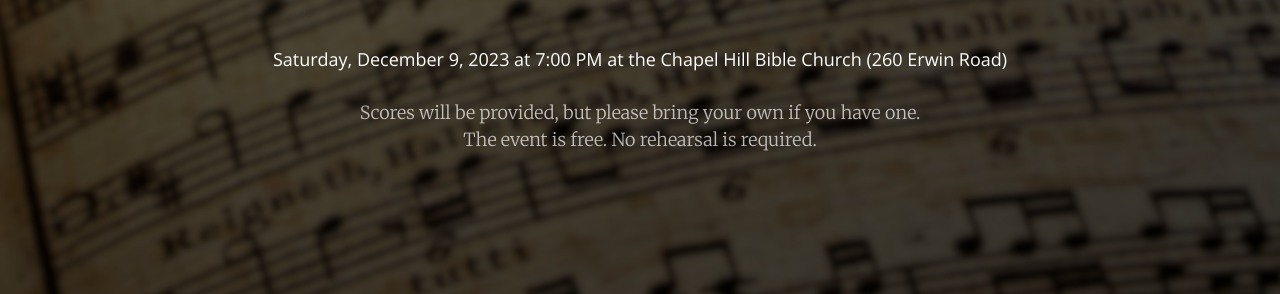
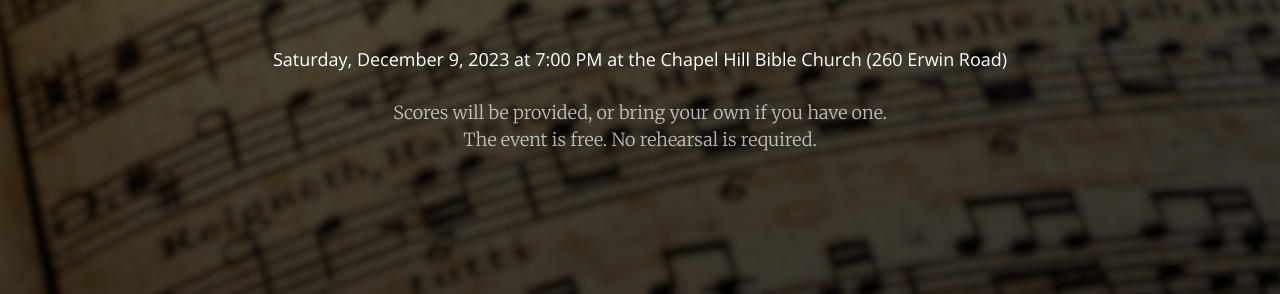
Before and after one commit to chapelhillmessiah/chapelhillmessiah.github.io, a Jekyll site: the page built from index.html, in a window 1280 px wide and 900 px high, scrolled down 324 px. Shown: the part 159-453 px from the top of the window. Built offline with Jekyll 4.4.1, drawn with Linux system fonts in a browser that asks for light colours.

Commit message:
[header.html] change please bring to or bring your own score

```diff
--- a/_includes/header.html
+++ b/_includes/header.html
@@ -8,7 +8,7 @@
             <p>In this beloved Chapel Hill tradition, everyone participates! Guest conductor Martin Stam will direct a community orchestra, volunteer soloists, and you – the audience – as the choir! Singers of all experience are welcome!</p>
             <h4>Saturday, December 9, 2023 at 7:00 PM at the Chapel Hill Bible Church (260 Erwin Road)</h4>
             <br>
-            <p>Scores will be provided, but please bring your own if you have one.
+            <p>Scores will be provided, or bring your own if you have one.
                 <br>The event is free. No rehearsal is required.</p>
             <!-- <p>Start Bootstrap can help you build better websites using the Bootstrap CSS framework! Just download your template and start going, no strings attached!</p> -->
             <!-- <a href="#about" class="btn btn-primary btn-xl page-scroll">Find Out More</a> -->
```
